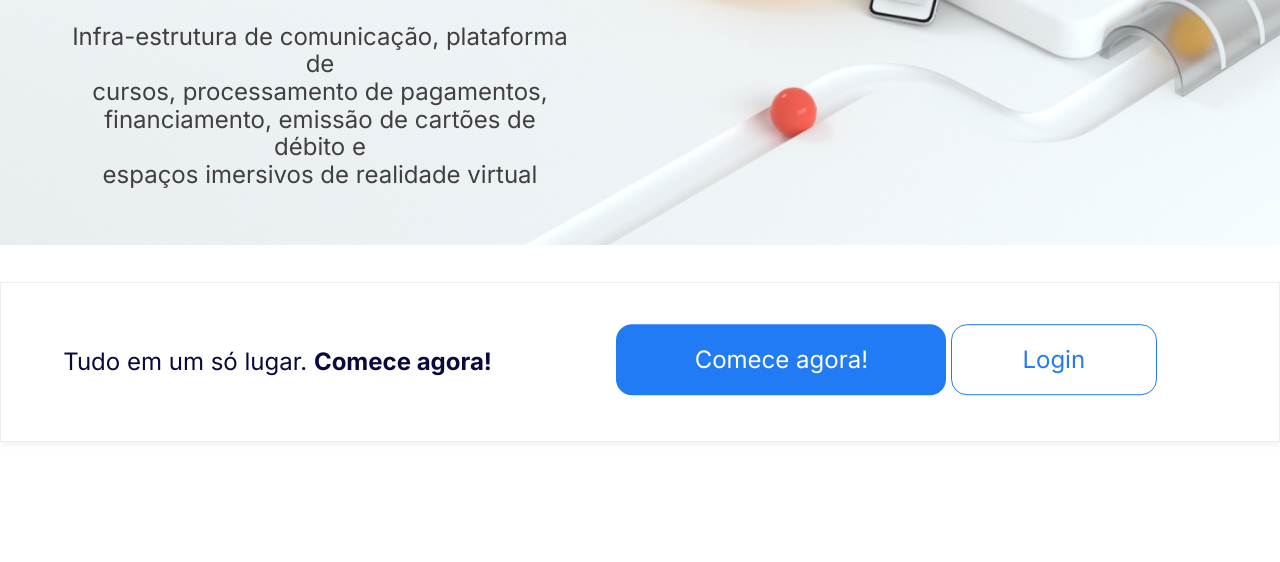
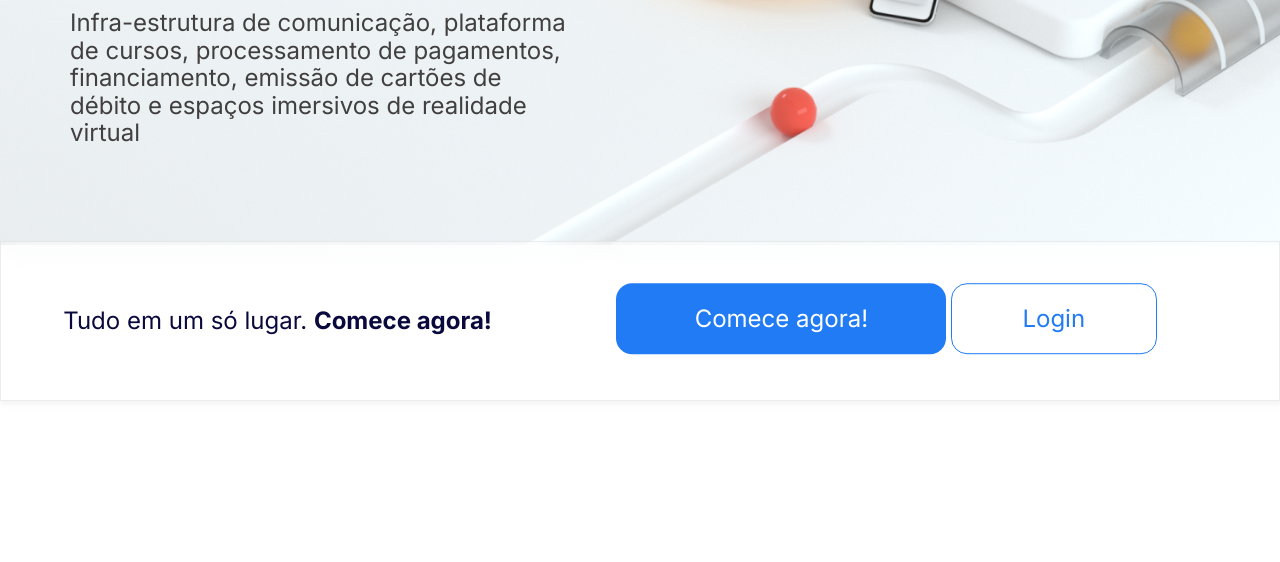
Before and after one commit to LucasCondeFerreira/landingPage-1, a plain HTML site: page index.html in a window 1280 px wide. Shown: the part 538-1100 px from the top of the page. Drawn offline with Linux system fonts and the light colour scheme; a web font is replaced by a local one.

Commit message:
Ajustes responsivos no mobile

```diff
--- a/assets/style/style.css
+++ b/assets/style/style.css
@@ -293,6 +293,9 @@
 
   .texto {
     font-size: 24px;
+
+    text-align: left;
+
     color: #413f3f;
   }
 }
@@ -1243,7 +1246,7 @@
     Textos
     */
 @media screen and (min-width: 620px) {
-  .texto {
+  div.texto {
     align-items: center;
     text-align: center;
   }
--- a/index.html
+++ b/index.html
@@ -35,10 +35,9 @@
           <span>educacional<br /></span> para a internet
         </h1>
         <p class="texto">
-          Infra-estrutura de comunicação, plataforma de<br />
-          cursos, processamento de pagamentos, financiamento, emissão de cartões
-          de débito e<br />
-          espaços imersivos de realidade virtual
+          Infra-estrutura de comunicação, plataforma de cursos, processamento de
+          pagamentos, financiamento, emissão de cartões de débito e espaços
+          imersivos de realidade virtual
         </p>
       </div>
       <!-- / Titulo e texto principal -->
```
